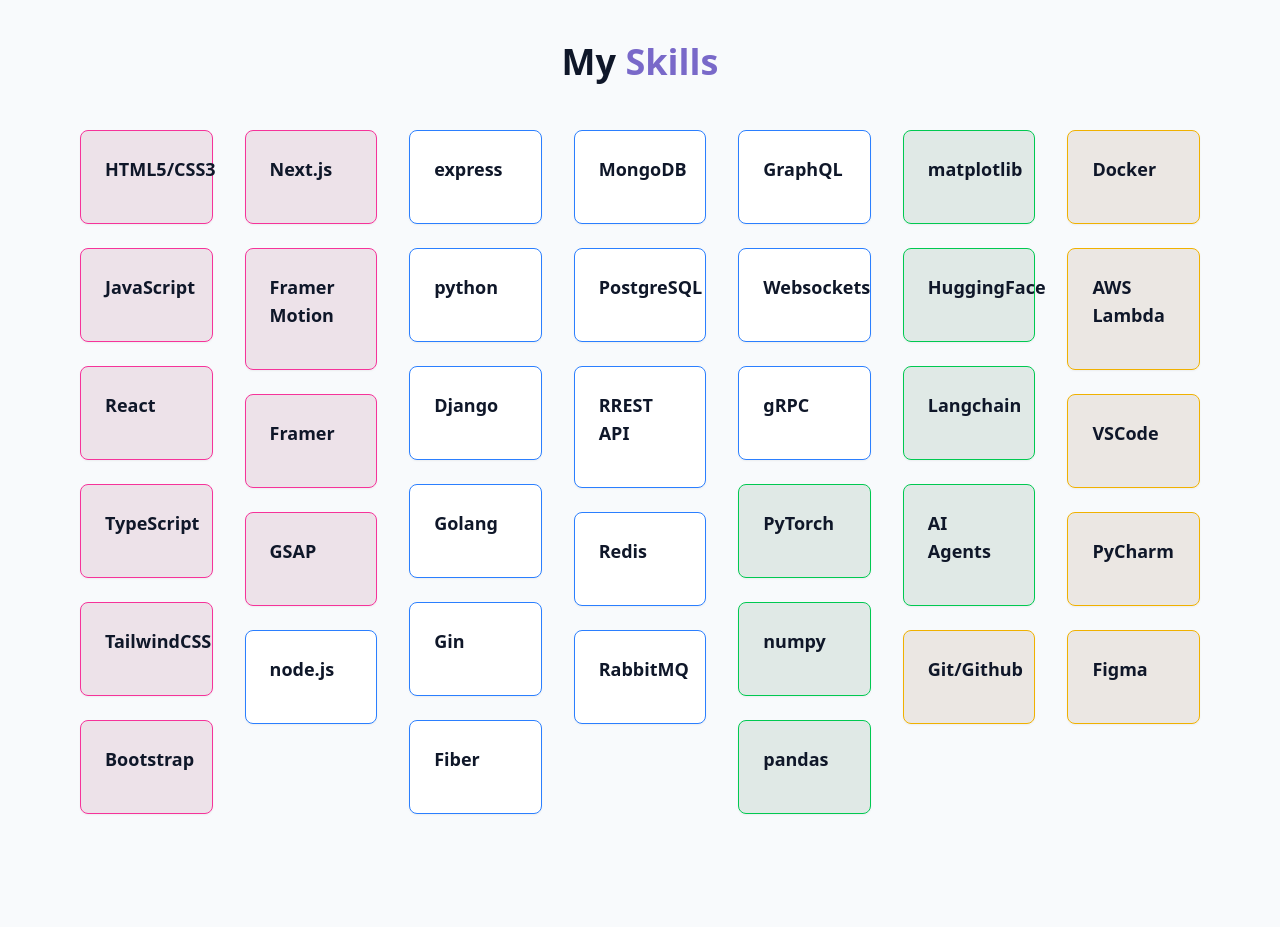
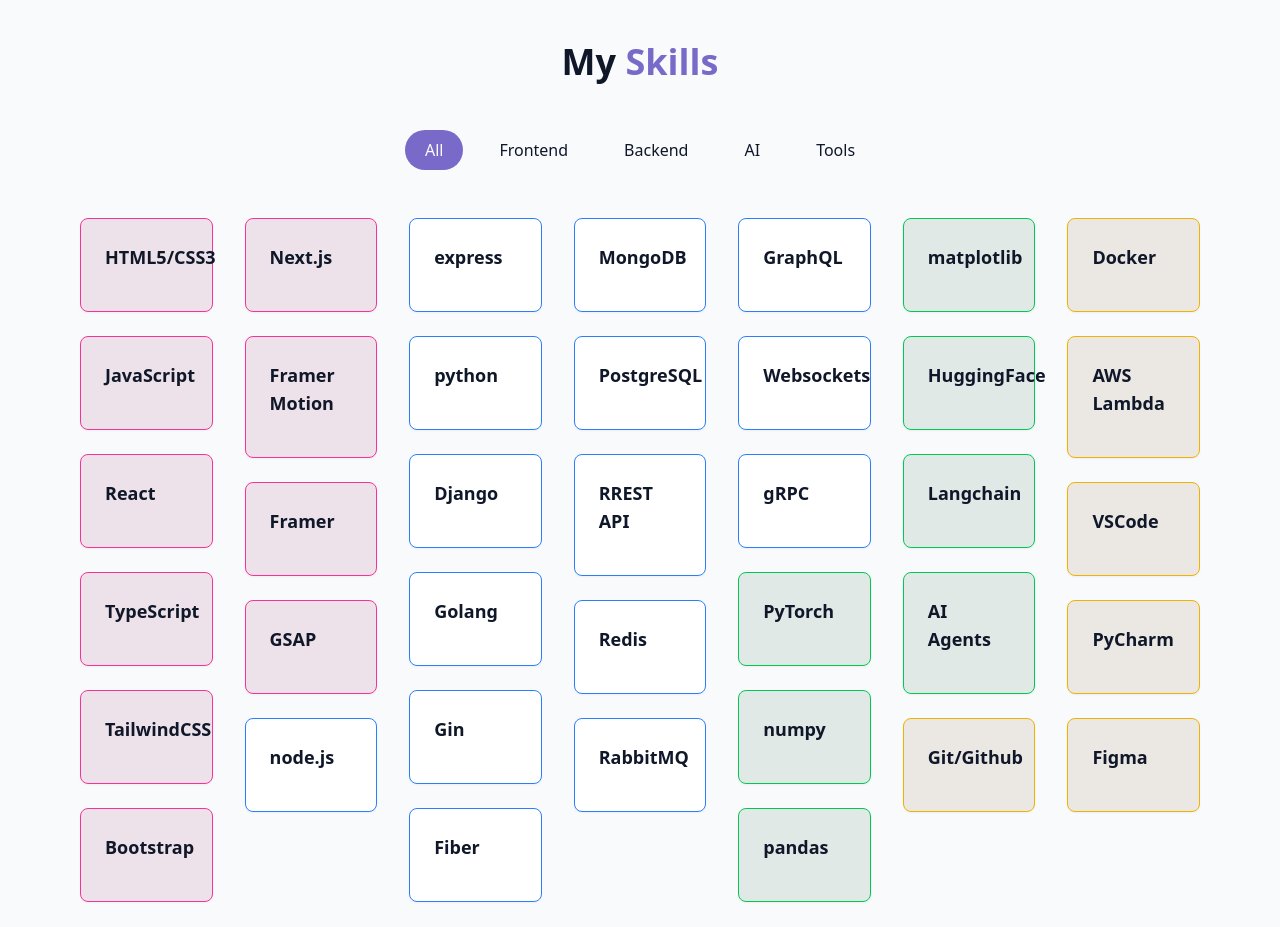
Before and after one commit to dev-sreya/my-portfolio, a React (Vite) app: page / in a window 1280 px wide. Shown: the part 1560-2487 px from the top of the page. Built offline with nearby package versions, Linux system fonts and the light colour scheme.

Commit message:
Added skills category

```diff
--- a/src/components/SkillsSection.jsx
+++ b/src/components/SkillsSection.jsx
@@ -1,8 +1,9 @@
-import React from 'react'
+import React, { useState } from 'react'
+import {cn} from '/src/lib/utils'
 
 
 
-const skill = [
+const skills = [
     //Frontend
     {name: "HTML5/CSS3", level: 90, category: "frontend"},
     {name: "JavaScript", level: 90, category: "frontend"},
@@ -55,10 +56,17 @@
 
 ]
 
+const categories = ["All", "frontend", "backend","AI","tools"]
 
 const SkillsSection = () => {
 
-    const getCardColor = (category) => {
+  const [activeCategory, setActiveCategory] = useState("All")
+
+  const filterSkills = skills.filter((skill) =>
+    activeCategory === "All" || skill.category === activeCategory
+  );
+
+  const getCardColor = (category) => {
   switch (category) {
     case 'frontend':
       return 'bg-pink-900/10 border border-pink-500';
@@ -80,9 +88,23 @@
                 My <span className='text-primary'> Skills </span>
             </h2>
 
+            <div className='flex flex-wrap justify-center gap-4 mb-12 '>
+                {categories.map((category,key) => (
+                  <button key={key}
+                  onClick={()=> setActiveCategory(category)}
+                  className={cn(
+                    'px-5 py-2 rounded-full transition-colors duration-300 capitalize',
+                    activeCategory === category ? 'bg-primary text-primary-foreground' : 'bg-secondary/70 text-foreground hover:id-secondary'
+                  )}>
+                    {category}
+                  </button>
+                ))}
+
+            </div>
+
             <div className='columns-2 sm:columns-2 lg:columns-7 gap-x-8'>
 
-                {skill.map((skill,key) => (
+                {filterSkills.map((skill,key) => (
                     <div
                         key={key}
                         className={`bg-card p-6 rounded-lg shadow-xs card-hover mb-6  ${getCardColor(skill.category)}`}>
```
